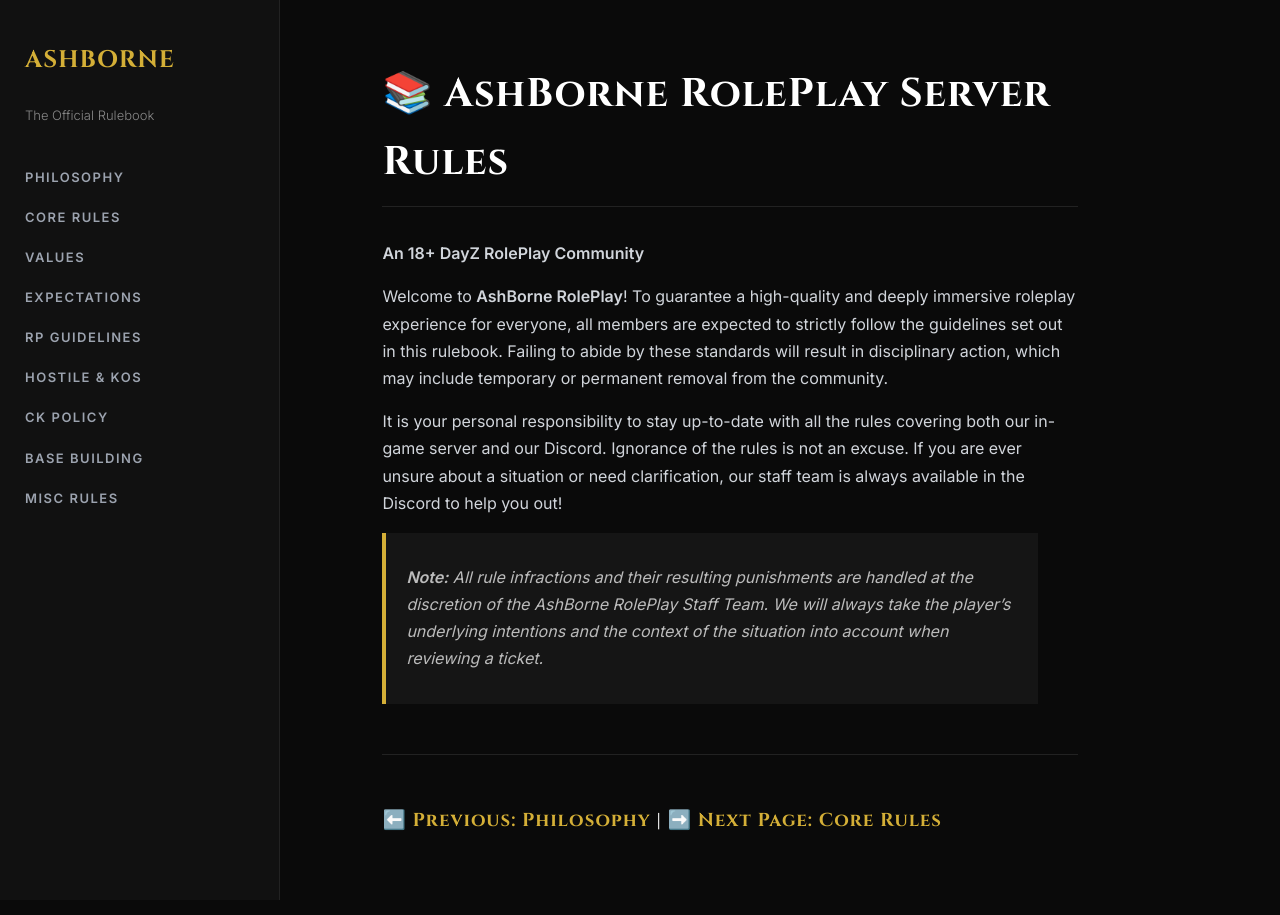
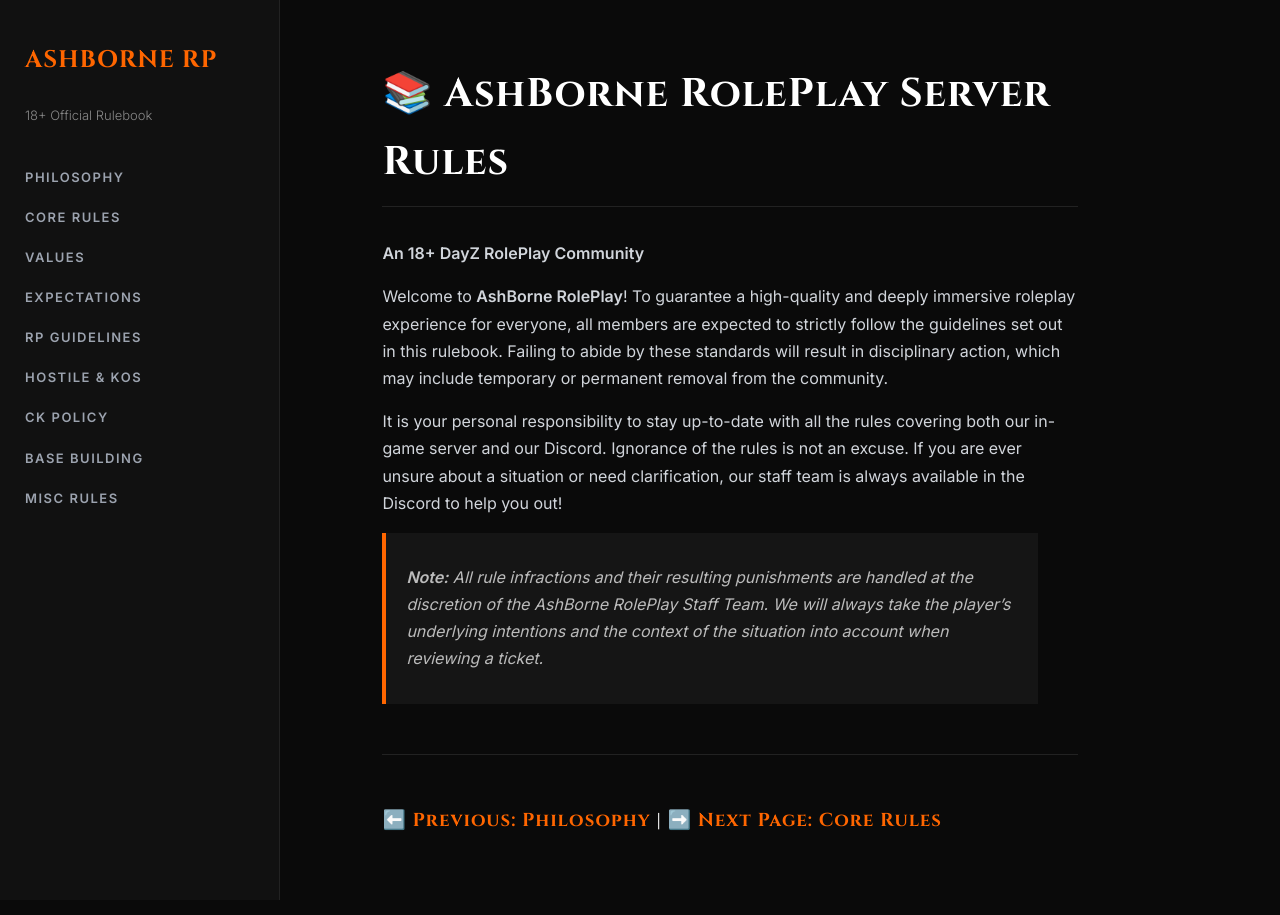
Before and after one commit to AshBorneRP/AshBorne-Rules, a Jekyll site: the page built from general-rules.md, in a window 1280 px wide. Built offline with Jekyll 4.4.1, drawn with Linux system fonts in a browser that asks for light colours; our own code applies the rules of GitHub Pages for plain Markdown files.

Commit message:
Update default.html

```diff
--- a/_layouts/default.html
+++ b/_layouts/default.html
@@ -14,8 +14,8 @@
     body {
       font-family: 'Inter', sans-serif;
       line-height: 1.7;
-      color: #d1d5db; /* Soft light grey for easy reading */
-      background: #0a0a0a; /* Deep charcoal/black */
+      color: #d1d5db;
+      background: #0a0a0a;
       margin: 0;
       display: flex;
     }
@@ -43,7 +43,7 @@
     }
     header h1 {
       font-size: 24px;
-      color: #d4af37; /* Muted Gold to match the premium vibe */
+      color: #ff6600; /* AshBorne Orange */
       border-bottom: none;
       margin-bottom: 5px;
       text-transform: uppercase;
@@ -58,12 +58,12 @@
       text-decoration: none;
       font-size: 13px;
       font-weight: 600;
-      text-transform: uppercase; /* Makes it look like website navigation */
+      text-transform: uppercase;
       letter-spacing: 1.5px;
       transition: all 0.3s ease;
       display: block;
     }
-    header a:hover { color: #d4af37; padding-left: 8px; }
+    header a:hover { color: #ff6600; padding-left: 8px; }
 
     /* Main Content Area */
     .wrapper {
@@ -75,13 +75,13 @@
     }
 
     /* Formatting for Rules */
-    .wrapper a { color: #d4af37; text-decoration: none; font-weight: 600; transition: 0.2s; }
+    .wrapper a { color: #ff6600; text-decoration: none; font-weight: 600; transition: 0.2s; }
     .wrapper a:hover { color: #ffffff; }
     hr { border: 0; border-top: 1px solid #222; margin: 50px 0; }
 
     blockquote {
       background: #151515;
-      border-left: 4px solid #d4af37;
+      border-left: 4px solid #ff6600; /* AshBorne Orange */
       padding: 15px 20px;
       color: #bbb;
       margin-left: 0;
@@ -102,8 +102,8 @@
 <body>
 
   <header>
-    <h1>AshBorne</h1>
-    <p>The Official Rulebook</p>
+    <h1>ASHBORNE RP</h1>
+    <p>18+ Official Rulebook</p>
 
     <nav>
       <ul>
```
